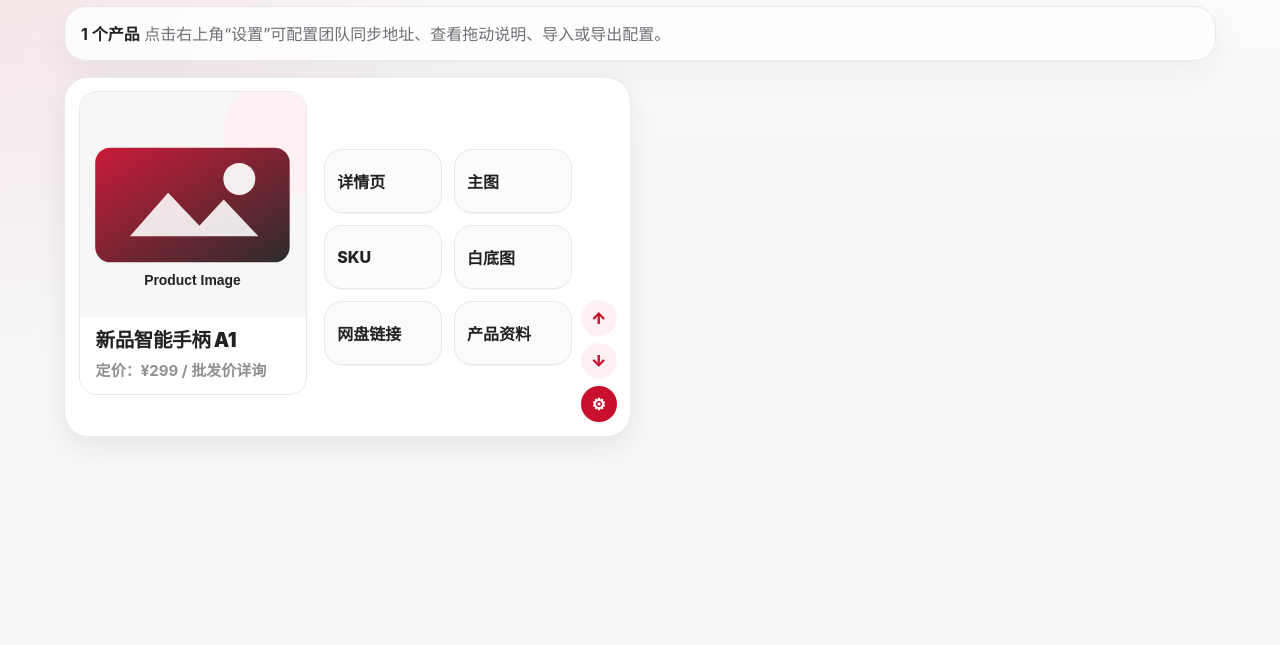
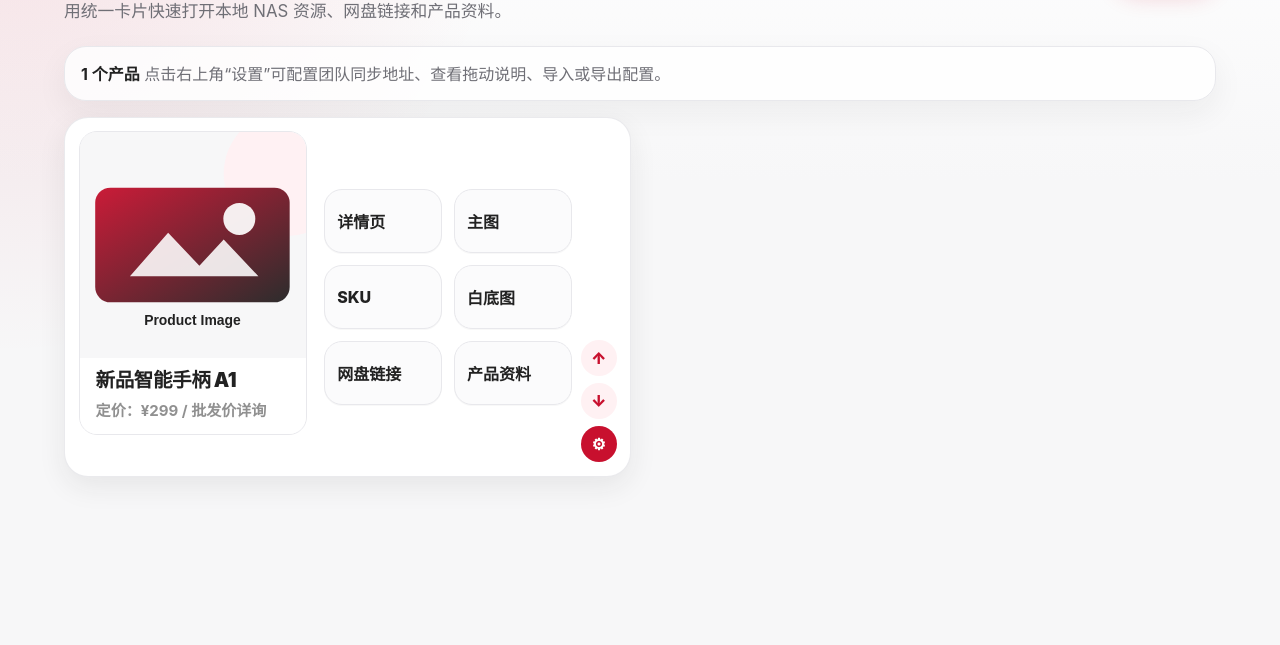
Before and after one commit to liang2045/weizhong, a plain HTML site: page index.html in a window 1280 px wide. Shown: the part 155-800 px from the top of the page. Drawn offline with Linux system fonts and the light colour scheme.

Commit message:
Revert "Add Huazai Product Library static web app (UI, logic, styles, README, sample data)"

```diff
--- a/index.html
+++ b/index.html
@@ -11,6 +11,7 @@
       <div>
         <p class="eyebrow">Huazai Product Library</p>
         <h1>花再产品库</h1>
+        <p class="subtitle">用统一卡片快速打开本地 NAS 资源、网盘链接和产品资料。</p>
       </div>
       <div class="header-actions">
         <button id="appSettingsBtn" class="btn btn-secondary" type="button">设置</button>
--- a/styles.css
+++ b/styles.css
@@ -52,6 +52,12 @@ h1 {
   letter-spacing: -0.05em;
 }
 
+.subtitle {
+  max-width: 43rem;
+  margin: 1rem 0 0;
+  color: var(--muted);
+  font-size: 1.05rem;
+}
 
 .header-actions,
 .toolbar-actions,
```
